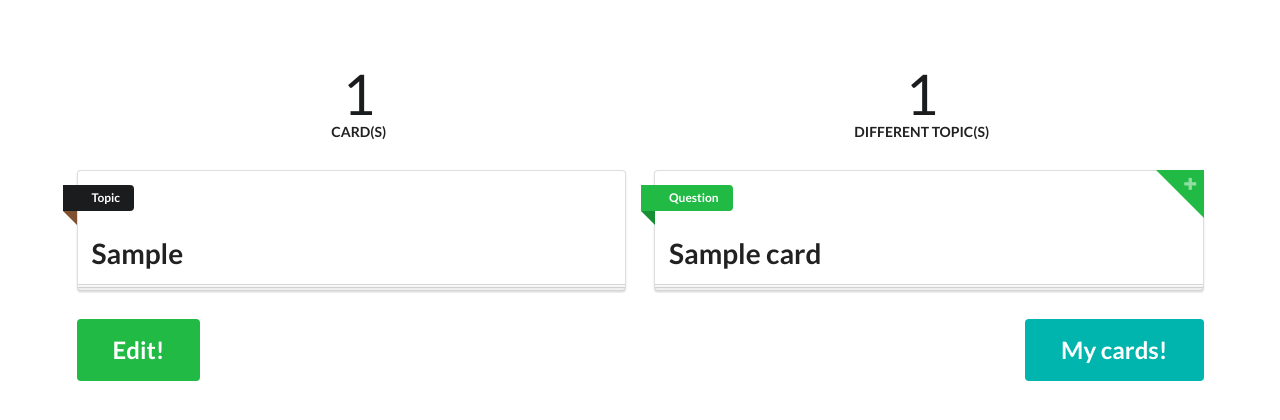
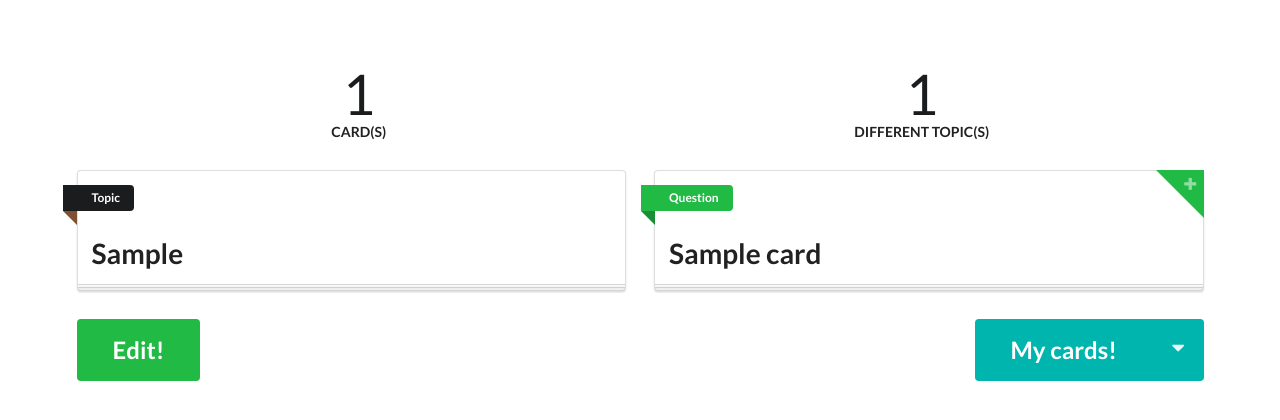
Before and after one commit to RafaelBroseghini/Flask-Cards, a Flask app: page / in a window 1280 px wide. Shown: the part 263-683 px from the top of the page. Run offline with Flask 2, Linux system fonts and the light colour scheme; a user stored in the database is signed in; tables that the repository leaves empty hold one stand-in row (values such as "Sample post"); some libraries are stand-ins or nearby versions.

Commit message:
query on category

```diff
--- a/app/static/js/main.js
+++ b/app/static/js/main.js
@@ -1,5 +1,9 @@
 $('.corner')
   .popup()
+;
+
+$('.ui.dropdown')
+  .dropdown()
 ;
 
 function showModal(el) {
--- a/app/templates/index.html
+++ b/app/templates/index.html
@@ -57,7 +57,18 @@
                     <a class="ui left floated massive green button" href="/cards/{{ card.id }}">Edit!</a>
                 </div>
                 <div class="eight wide column">
-                    <a class="ui right floated massive teal button" href="/cards">My cards!</a>
+                    <!-- <a class="ui right floated massive teal button" href="/cards">My cards!</a> -->
+                    <div class="ui right floated massive teal buttons">
+                        <div class="ui button">My cards!</div>
+                        <div class="ui floating dropdown icon button">
+                            <i class="dropdown icon"></i>
+                            <div class="ui huge menu">
+                            <a href="/cards/general" class="item"><i class="edit icon"></i> General</a>
+                            <a href="/cards/code" class="item"><i class="code icon"></i> Code</a>
+                            <a href="/cards" class="item"><i class="globe icon"></i> All</a>
+                            </div>
+                        </div>
+                    </div>
                 </div>
                 {% endif %}
             </div>
```
